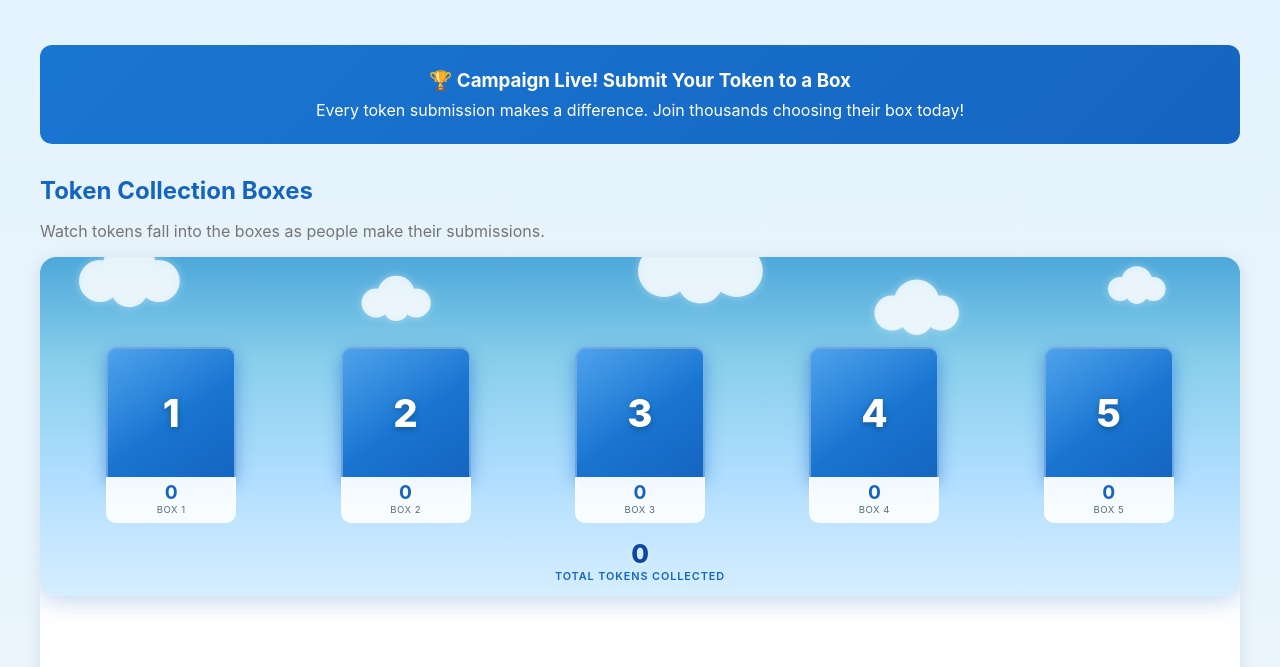
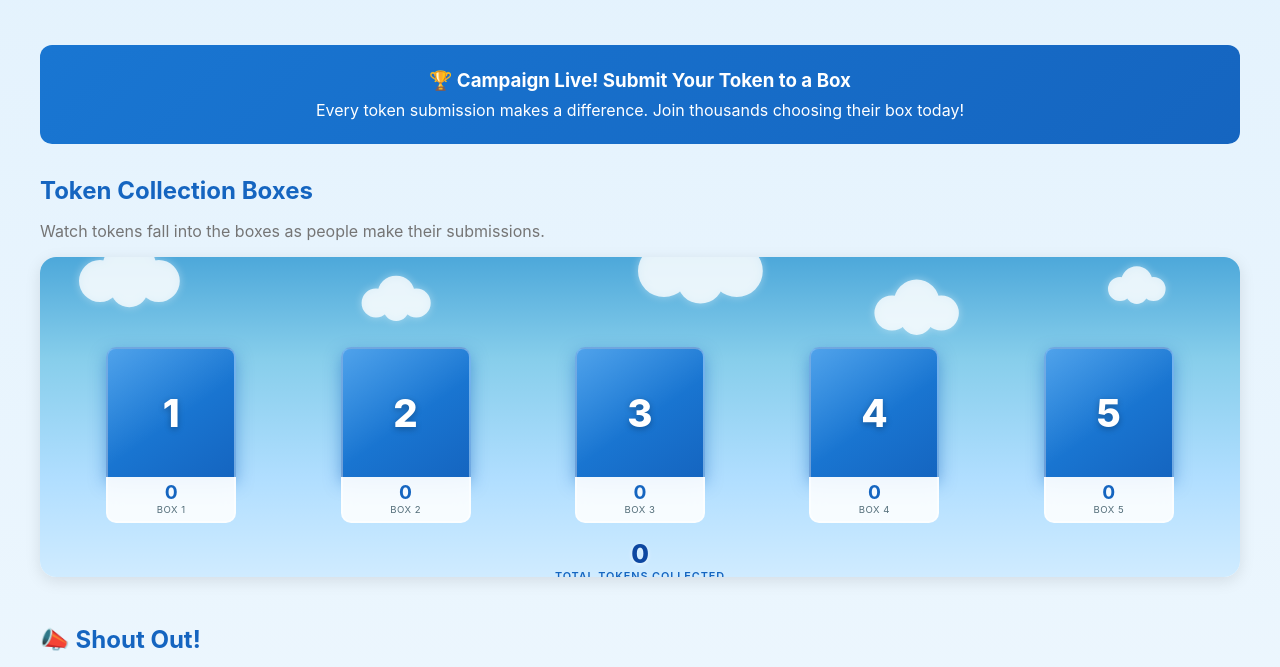
Before and after one commit to lukeshoe-rtf/RTFJOM26, a plain HTML site: page public_widget/index.html in a window 1280 px wide. Shown: the part 113-780 px from the top of the page. Drawn offline with Linux system fonts and the light colour scheme.

Commit message:
Update index.html

```diff
--- a/public_widget/index.html
+++ b/public_widget/index.html
@@ -127,7 +127,7 @@
       <p>Watch tokens fall into the boxes as people make their submissions.</p>
 
       <div class="iframe-container">
-        <iframe id="patch-iframe" src="patch.html" height="1000" frameborder="0" scrolling="no" title="JOM26 Token Boxes"></iframe>
+        <iframe id="patch-iframe" src="patch.html" height="320" frameborder="0" scrolling="no" title="JOM26 Token Boxes"></iframe>
       </div>
     </div>
 
```
